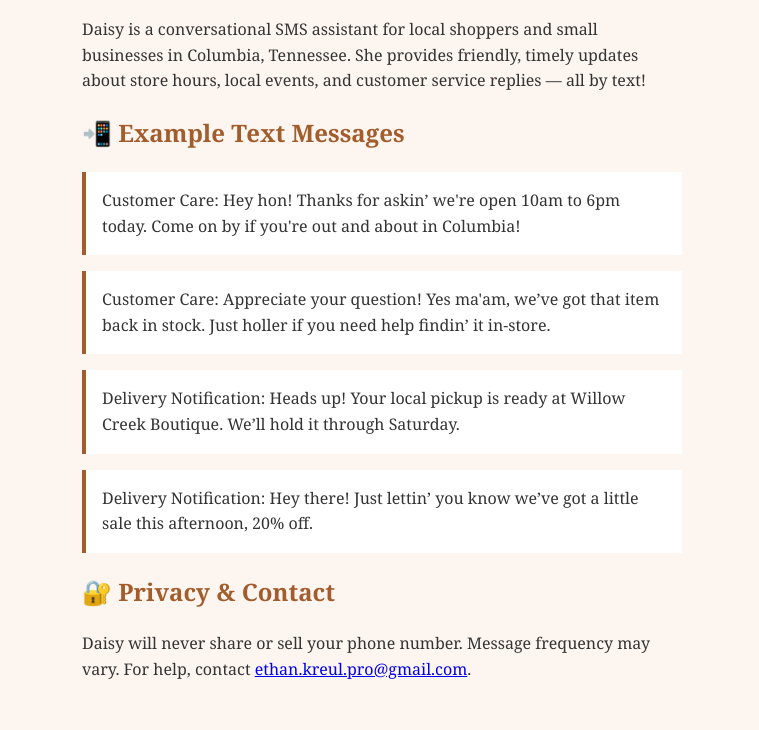
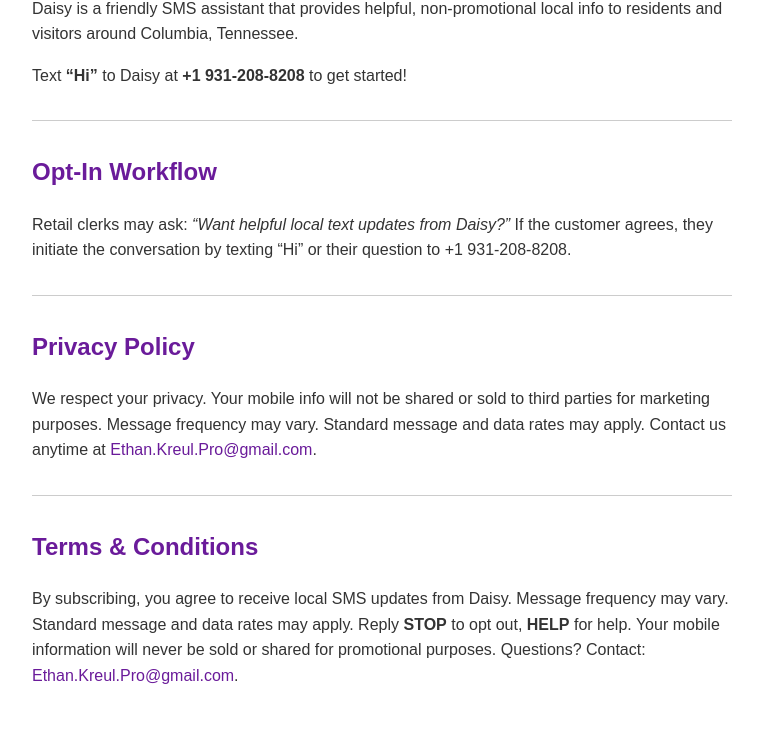
Before and after one commit to ekreul/daisy-site, a plain HTML site: page index.html in a window 1280 px wide. Shown: the part 109-839 px from the top of the page, without its empty margins (258-1017 px from the left). Drawn offline with Linux system fonts and the light colour scheme.

Commit message:
Add onboarding, privacy, and terms sections

```diff
--- a/index.html
+++ b/index.html
@@ -3,29 +3,57 @@
 <head>
   <meta charset="UTF-8" />
   <meta name="viewport" content="width=device-width, initial-scale=1.0"/>
-  <title>Daisy – Local Text Assistant</title>
+  <title>Daisy SMS Assistant</title>
   <style>
-    body { font-family: Georgia, serif; line-height: 1.6; padding: 2em; max-width: 600px; margin: auto; background: #fdf6f0; color: #333; }
-    h1, h2 { color: #a35c2c; }
-    .message { margin-bottom: 1em; padding: 1em; background: #fff; border-left: 4px solid #a35c2c; }
+    body {
+      font-family: sans-serif;
+      line-height: 1.6;
+      margin: 2rem auto;
+      max-width: 700px;
+      padding: 0 1rem;
+      color: #333;
+    }
+    h1, h2 {
+      color: #6a1b9a;
+    }
+    a {
+      color: #6a1b9a;
+      text-decoration: none;
+    }
+    hr {
+      margin: 2rem 0;
+      border: none;
+      border-top: 1px solid #ccc;
+    }
   </style>
 </head>
 <body>
-  <h1>Hi, I'm Daisy 🌼</h1>
-  <p>
-    Daisy is a conversational SMS assistant for local shoppers and small businesses in Columbia, Tennessee.
-    She provides friendly, timely updates about store hours, local events, and customer service replies — all by text!
-  </p>
 
-  <h2>📲 Example Text Messages</h2>
-  <div class="message">Customer Care: Hey hon! Thanks for askin’ we're open 10am to 6pm today. Come on by if you're out and about in Columbia!</div>
-  <div class="message">Customer Care: Appreciate your question! Yes ma'am, we’ve got that item back in stock. Just holler if you need help findin’ it in-store.</div>
-  <div class="message">Delivery Notification: Heads up! Your local pickup is ready at Willow Creek Boutique. We’ll hold it through Saturday.</div>
-  <div class="message">Delivery Notification: Hey there! Just lettin’ you know we’ve got a little sale this afternoon, 20% off.</div>
+  <h1>Welcome to Daisy 🌼</h1>
+  <p>Daisy is a friendly SMS assistant that provides helpful, non-promotional local info to residents and visitors around Columbia, Tennessee.</p>
+  <p>Text <strong>“Hi”</strong> to Daisy at <strong>+1 931-208-8208</strong> to get started!</p>
 
-  <h2>🔐 Privacy & Contact</h2>
-  <p>
-    Daisy will never share or sell your phone number. Message frequency may vary. For help, contact <a href="mailto:ethan.kreul.pro@gmail.com">ethan.kreul.pro@gmail.com</a>.
-  </p>
+  <hr />
+
+  <h2>Opt-In Workflow</h2>
+  <p>Retail clerks may ask: <em>“Want helpful local text updates from Daisy?”</em>
+  If the customer agrees, they initiate the conversation by texting “Hi” or their question to +1 931-208-8208.</p>
+
+  <hr />
+
+  <h2>Privacy Policy</h2>
+  <p>We respect your privacy. Your mobile info will not be shared or sold to third parties for marketing purposes.
+  Message frequency may vary. Standard message and data rates may apply.
+  Contact us anytime at <a href="mailto:Ethan.Kreul.Pro@gmail.com">Ethan.Kreul.Pro@gmail.com</a>.</p>
+
+  <hr />
+
+  <h2>Terms & Conditions</h2>
+  <p>By subscribing, you agree to receive local SMS updates from Daisy. Message frequency may vary.
+  Standard message and data rates may apply.
+  Reply <strong>STOP</strong> to opt out, <strong>HELP</strong> for help.
+  Your mobile information will never be sold or shared for promotional purposes.
+  Questions? Contact: <a href="mailto:Ethan.Kreul.Pro@gmail.com">Ethan.Kreul.Pro@gmail.com</a>.</p>
+
 </body>
 </html>
```
